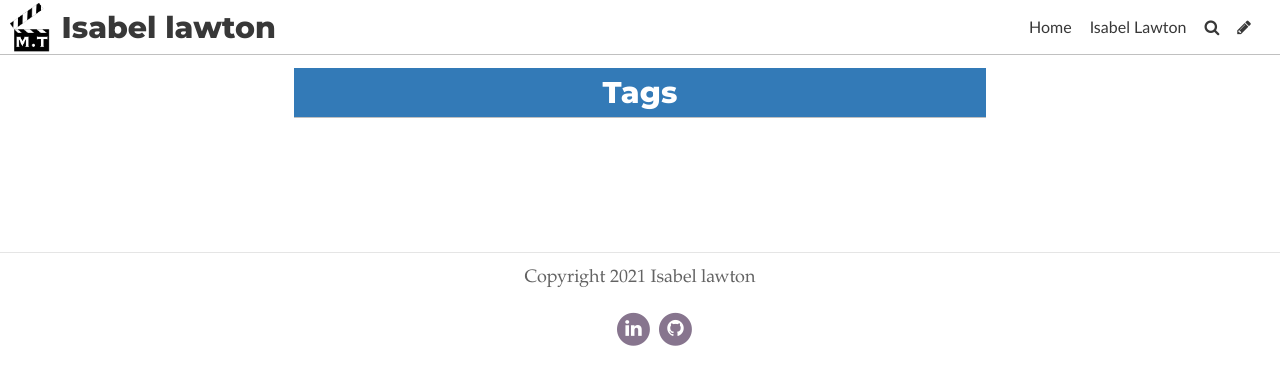
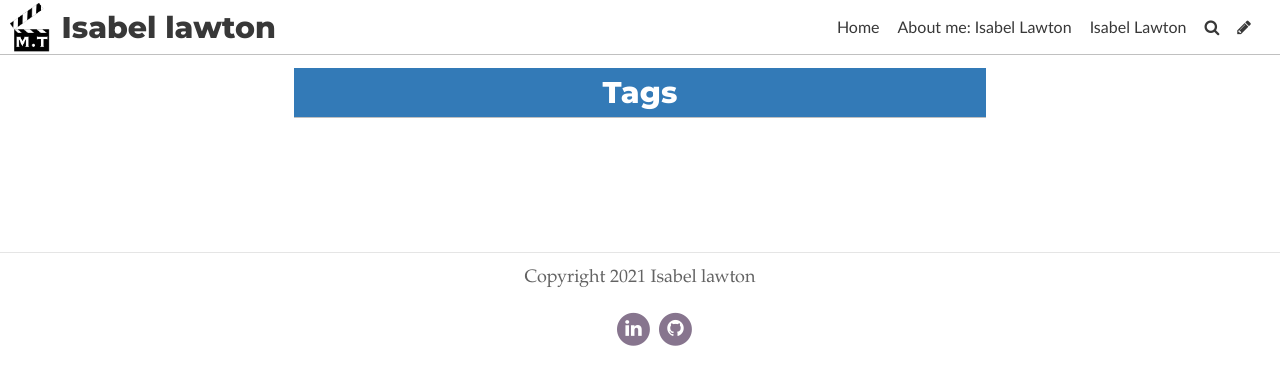
Before and after one commit to izzymlawton/izzytypography, a Jekyll site: the page built from pages/tags.md, in a window 1280 px wide. Shown: the top 385 px of the page. Built offline with Jekyll 4.4.1, drawn with Linux system fonts in a browser that asks for light colours; some web fonts are replaced.

Commit message:
Update Settings “general”

```diff
--- a/_data/settings.yml
+++ b/_data/settings.yml
@@ -11,4 +11,6 @@ favicon: ../uploads/logo-2-.png
 gridlayout: true
 fixednavbar: false
 upzoom: true
-items: []
+items:
+  - name: "About me: Isabel Lawton"
+    siteurl: /aboutme/
```
